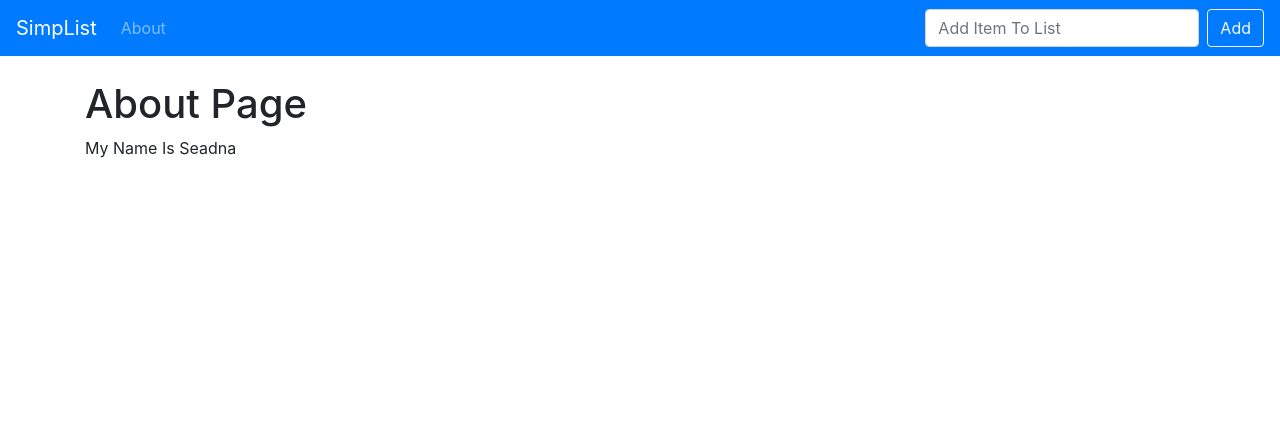
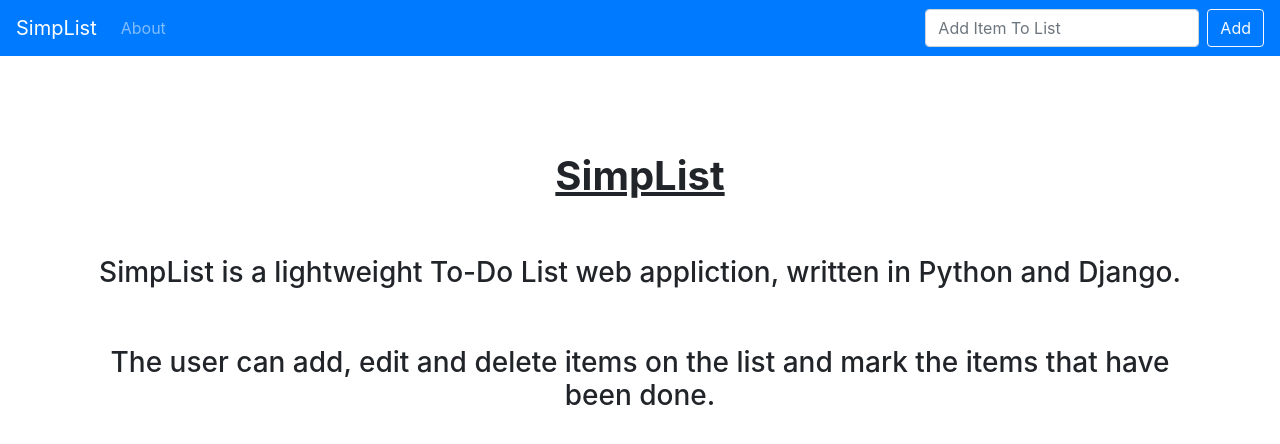
Before and after one commit to SMcGillycuddy/todo_list, a Django app: page /about/ in a window 1280 px wide. Shown: the top 444 px of the page. Run offline with Django 3.2, Linux system fonts and the light colour scheme; some libraries are stand-ins or nearby versions.

Commit message:
Updated 04/04/2020

```diff
--- a/todo/templates/about.html
+++ b/todo/templates/about.html
@@ -1,14 +1,19 @@
 {% extends 'base.html' %}
 
 
-{% block title %}To-Do List About{% endblock %}
+{% block title %}About SimpList{% endblock %}
 
 
 {% block content %}
 
-
-<h1>About Page </h1>
-<p> My Name Is {{name}}
+<br><br><br>
+<center>
+<h1><strong><u>SimpList</u><strong></h1>
+<br><br>
+<h3>SimpList is a lightweight To-Do List web appliction, written in Python and Django.</h3>
+<br><br>
+<h3>The user can add, edit and delete items on the list and mark the items that have been done.</h3>
+</center>
 
 
 {% endblock %}
--- a/todo/templates/base.html
+++ b/todo/templates/base.html
@@ -14,7 +14,7 @@
     <link rel="stylesheet" href="{% static 'css/my_style.css' %}">
 
 
-    <title>{% block title %}Hello, world!{% endblock %}</title>
+    <title>{% block title %}SimpList{% endblock %}</title>
   </head>
   <body>
 
--- a/todo/templates/edit.html
+++ b/todo/templates/edit.html
@@ -1,7 +1,7 @@
 {% extends 'base.html' %}
 
 
-{% block title %}To-Do List | Edit Item{% endblock %}
+{% block title %}SimpList | Edit Item{% endblock %}
 
 
 {% block content %}
--- a/todo/templates/home.html
+++ b/todo/templates/home.html
@@ -1,7 +1,7 @@
 {% extends 'base.html' %}
 
 
-{% block title %}To-Do List{% endblock %}
+{% block title %}SimpList{% endblock %}
 
 
 {% block content %}
```
Also changed, not shown: db.sqlite3.
